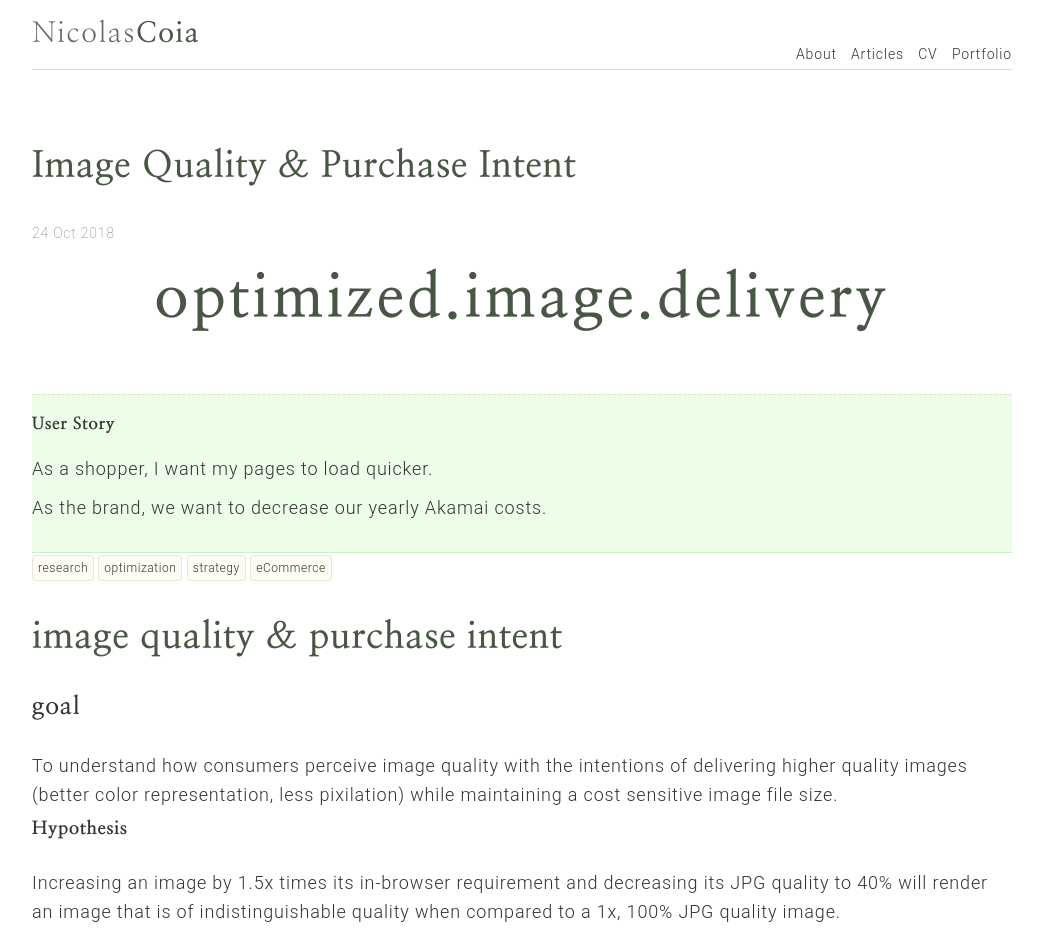
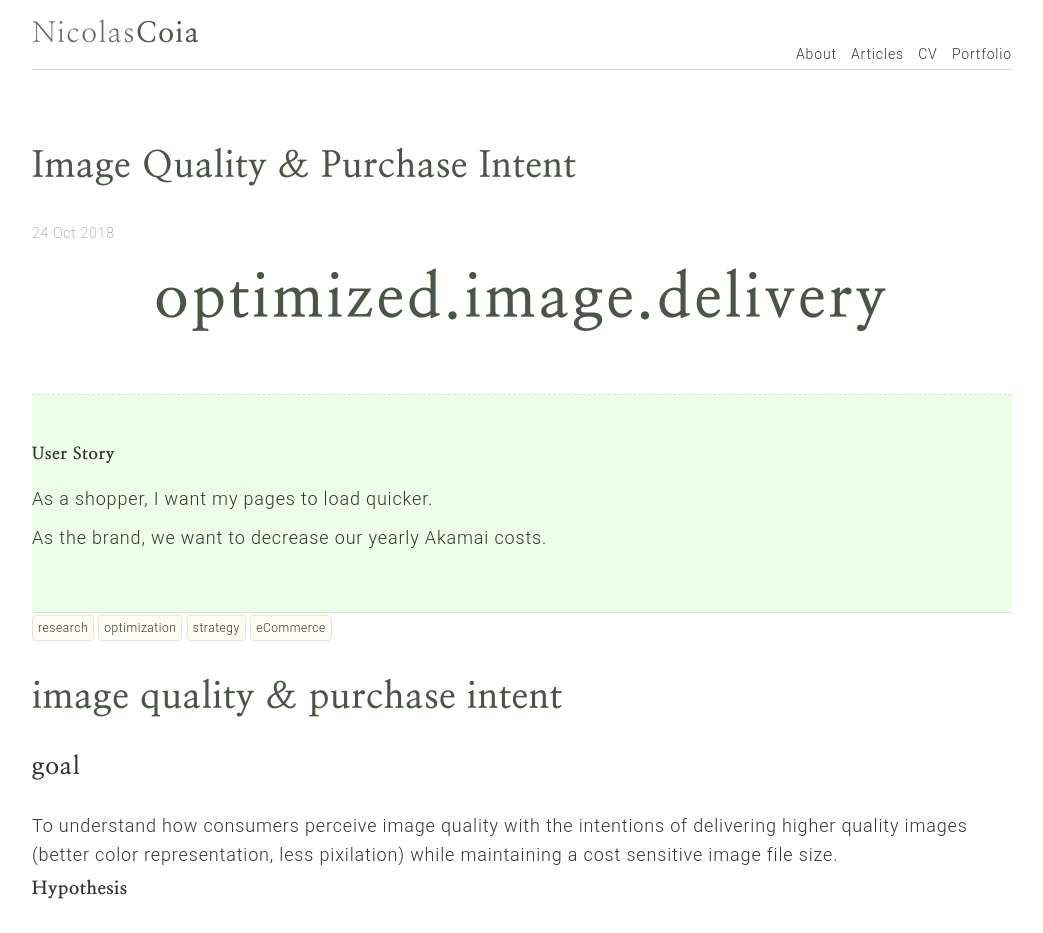
Before and after one commit to dyutibarma/monochrome, a Jekyll site: the page built from _portfolio/2018-10-24-optimized-image-quality.md, in a window 1280 px wide. Shown: the top 933 px of the page, without its empty margins (118-1161 px from the left). Built offline with Jekyll 4.4.1, drawn with Linux system fonts in a browser that asks for light colours.

Commit message:
Update 2018-10-24-optimized-image-quality.md

```diff
--- a/_portfolio/2018-10-24-optimized-image-quality.md
+++ b/_portfolio/2018-10-24-optimized-image-quality.md
@@ -11,7 +11,7 @@ layout: portfolio
 
 <h1>optimized.image.delivery</h1>
 
-<div class="block">
+<div class="block-head">
 <h5>User Story</h5>
 <p>As a shopper, I want my pages to load quicker.</p>
 <p>As the brand, we want to decrease our yearly Akamai costs.</p>
```
